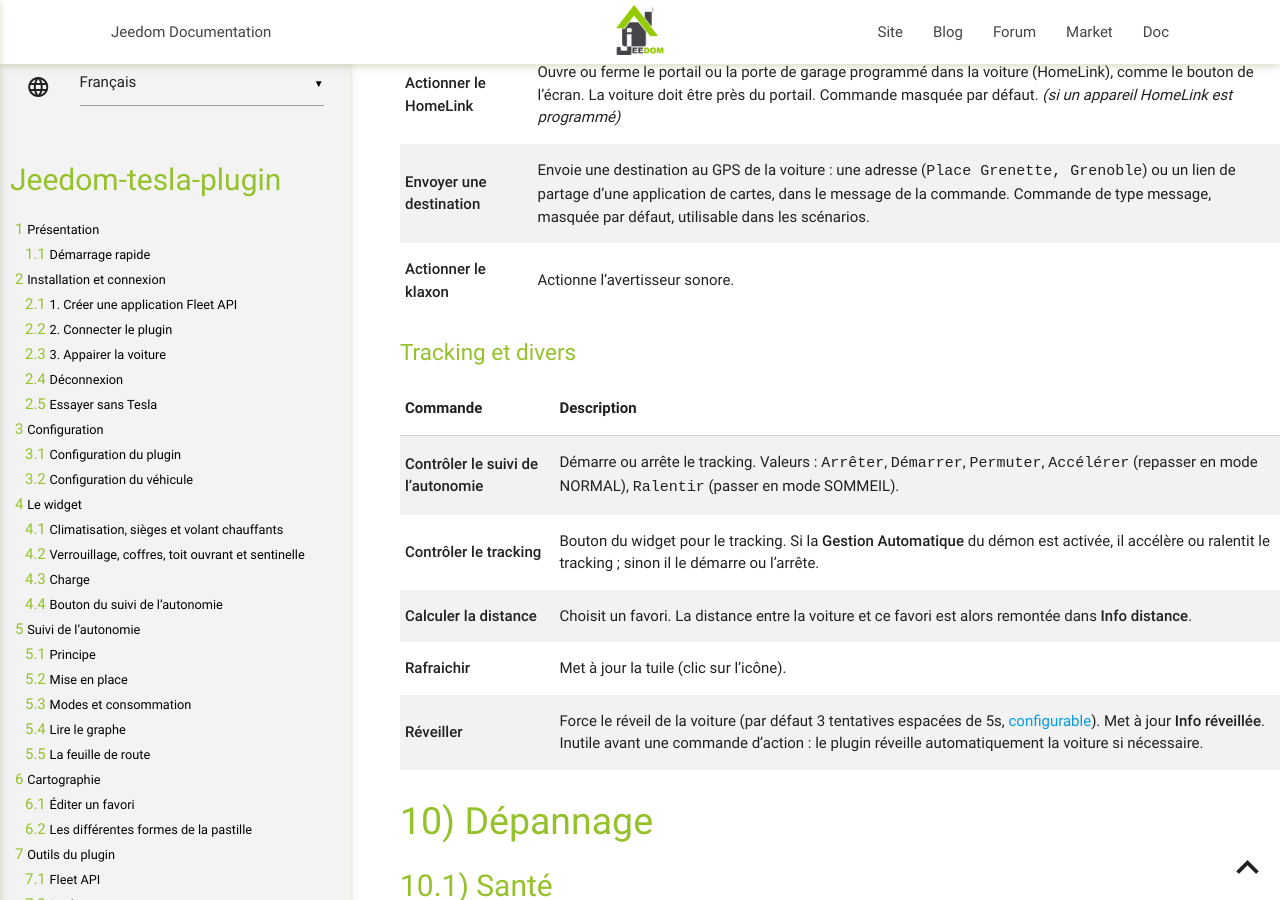
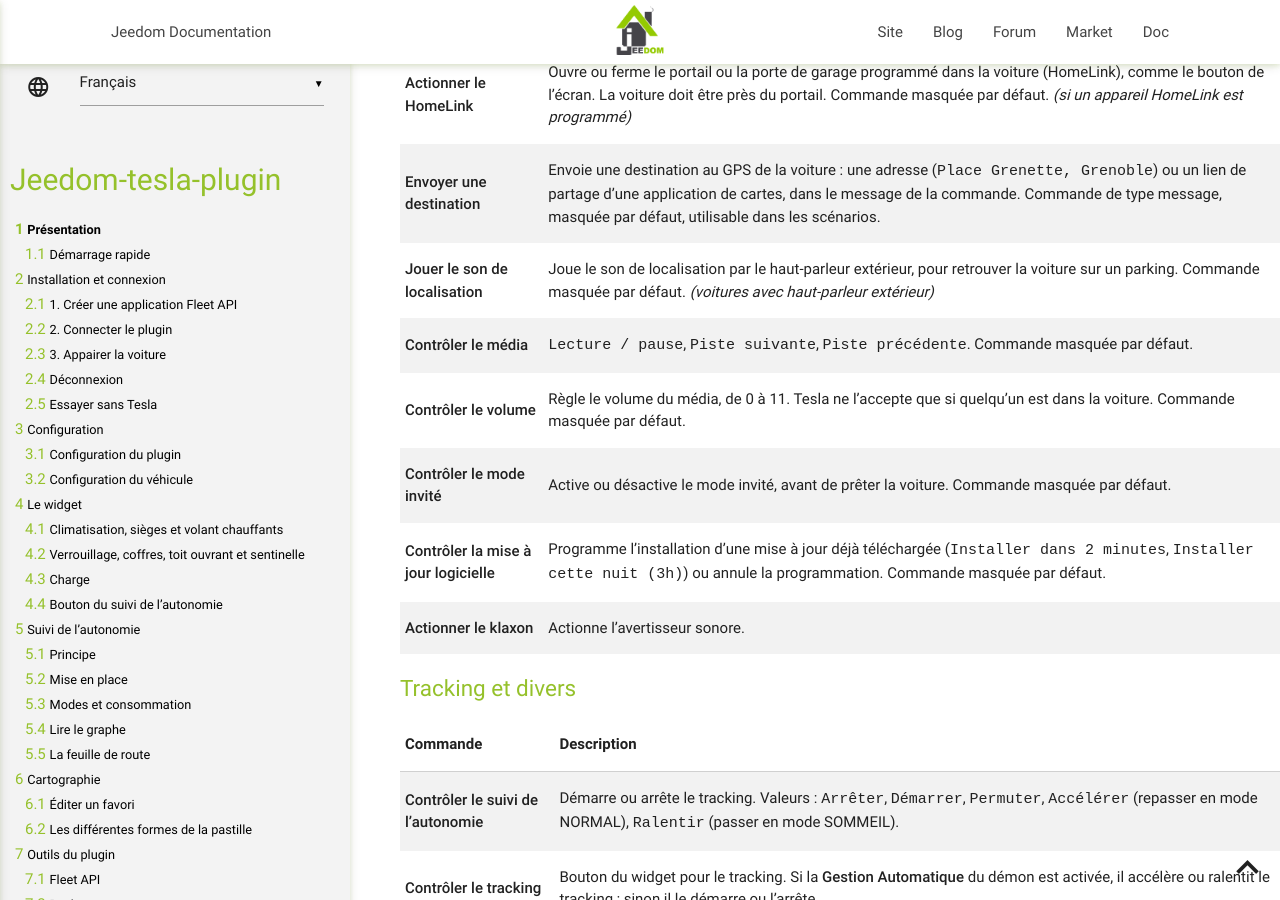
Before and after one commit to vercorsio/jeedom-tesla-plugin, a Jekyll site: the page built from fr_FR/index.md, in a window 1280 px wide and 900 px high, scrolled down 43703 px. Built offline with Jekyll 4.4.1, drawn with Linux system fonts in a browser that asks for light colours; our own code applies the rules of GitHub Pages for plain Markdown files.

Commit message:
docs: small commands

```diff
--- a/fr_FR/index.md
+++ b/fr_FR/index.md
@@ -709,6 +709,11 @@ Les commandes marquées _(si équipé)_ ne sont créées que pour les véhicules
 | **Actionner les phares** | Fait clignoter les phares. |
 | **Actionner le HomeLink** | Ouvre ou ferme le portail ou la porte de garage programmé dans la voiture (HomeLink), comme le bouton de l'écran. La voiture doit être près du portail. Commande masquée par défaut. _(si un appareil HomeLink est programmé)_ |
 | **Envoyer une destination** | Envoie une destination au GPS de la voiture : une adresse (`Place Grenette, Grenoble`) ou un lien de partage d'une application de cartes, dans le message de la commande. Commande de type message, masquée par défaut, utilisable dans les scénarios. |
+| **Jouer le son de localisation** | Joue le son de localisation par le haut-parleur extérieur, pour retrouver la voiture sur un parking. Commande masquée par défaut. _(voitures avec haut-parleur extérieur)_ |
+| **Contrôler le média** | `Lecture / pause`, `Piste suivante`, `Piste précédente`. Commande masquée par défaut. |
+| **Contrôler le volume** | Règle le volume du média, de 0 à 11. Tesla ne l'accepte que si quelqu'un est dans la voiture. Commande masquée par défaut. |
+| **Contrôler le mode invité** | Active ou désactive le mode invité, avant de prêter la voiture. Commande masquée par défaut. |
+| **Contrôler la mise à jour logicielle** | Programme l'installation d'une mise à jour déjà téléchargée (`Installer dans 2 minutes`, `Installer cette nuit (3h)`) ou annule la programmation. Commande masquée par défaut. |
 | **Actionner le klaxon** | Actionne l'avertisseur sonore. |
 
 ### Tracking et divers
```
Also changed, not shown: fr_FR/changelog.md (+1 -0 lines).
